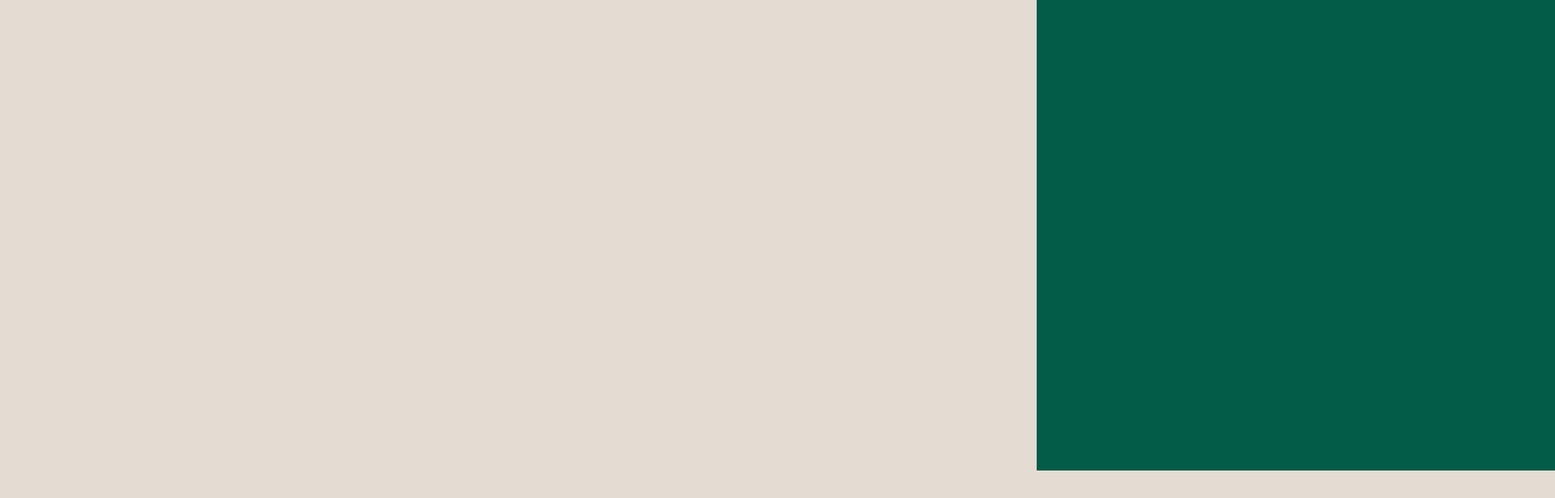
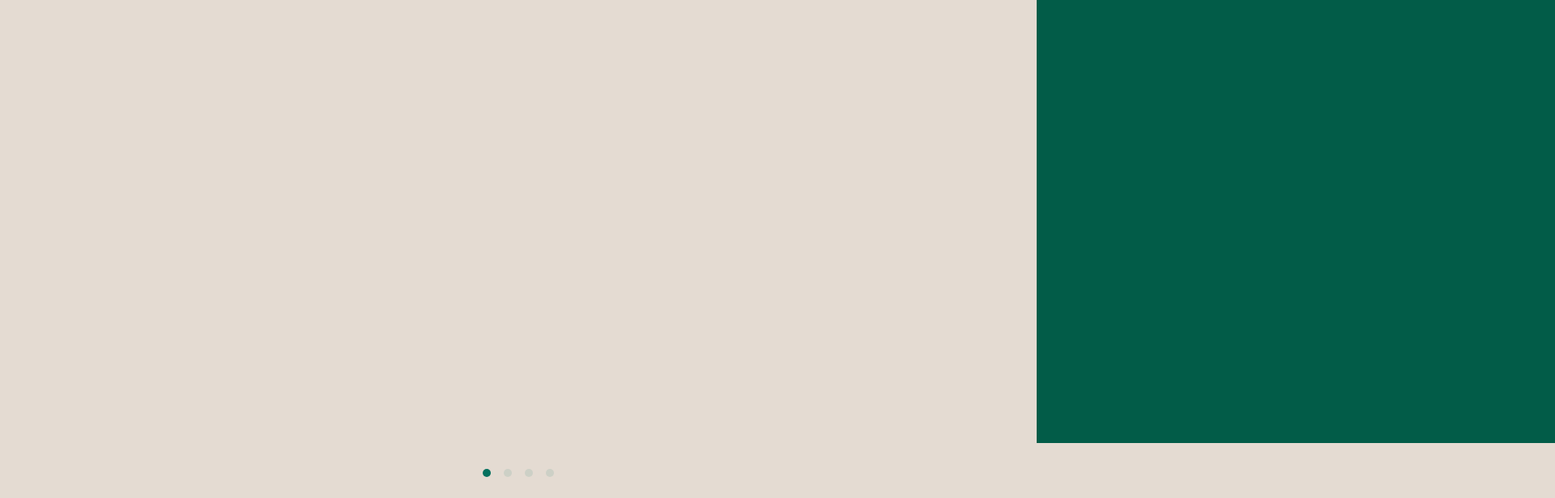
Before and after one commit to notCrazy0815/TSA-DesignBrief-25, a SvelteKit app: page / in a window 1280 px wide. Shown: the part 184-800 px from the top of the page at 81% size, 1920 px wide, since content can reach past the window. Built offline with nearby package versions, Linux system fonts and the light colour scheme.

Commit message:
horizontal scroll small adjustments

```diff
--- a/src/routes/+page.svelte
+++ b/src/routes/+page.svelte
@@ -115,9 +115,11 @@
           let translateBefore: number = parseInt(styles['translateHorizontalScroll'].split('px')[0]);
 
           if (e.deltaY > 0) {
+               if (visibleSection === 4) return;
                translateBefore -= innerWidth * 0.95;
                visibleSection++;
           } else {
+               if (visibleSection === 1) return;
                translateBefore += innerWidth * 0.95;
                visibleSection--;
           }
@@ -187,9 +189,17 @@
           </div>
           <div class="horizontal-content">
                <div class="boxes">
-                    {#each Array(10) as _, i}
+                    {#each Array(4) as _, i}
                          <div class="box"></div>
                     {/each}
+               </div>
+               <div class="navigator">
+                    <div class="navigator-content">
+                         <div class="navigator-item active"></div>
+                         {#each Array(3) as _, i}
+                              <div class="navigator-item"></div>
+                         {/each}
+                    </div>
                </div>
           </div>
      </section>
@@ -499,9 +509,34 @@
 
                .horizontal-content {
                     display: flex;
+                    flex-direction: column;
                     gap: 2rem;
-                    align-items: center;
+                    align-items: start;
                     height: 100vh;
+
+                    .navigator {
+                         width: 100%;
+                         display: flex;
+                         justify-content: center;
+
+                         .navigator-content {
+                              display: flex;
+                              gap: 1rem;
+
+                              .navigator-item {
+                                   width: 10px;
+                                   height: 10px;
+                                   border-radius: 50%;
+                                   background-color: v.$tertiary-light;
+                                   opacity: 0.1;
+                                   transition: all 0.1s;
+                              }
+
+                              .active {
+                                   opacity: 1;
+                              }
+                         }
+                    }
 
                     .boxes {
                          display: flex;
```
